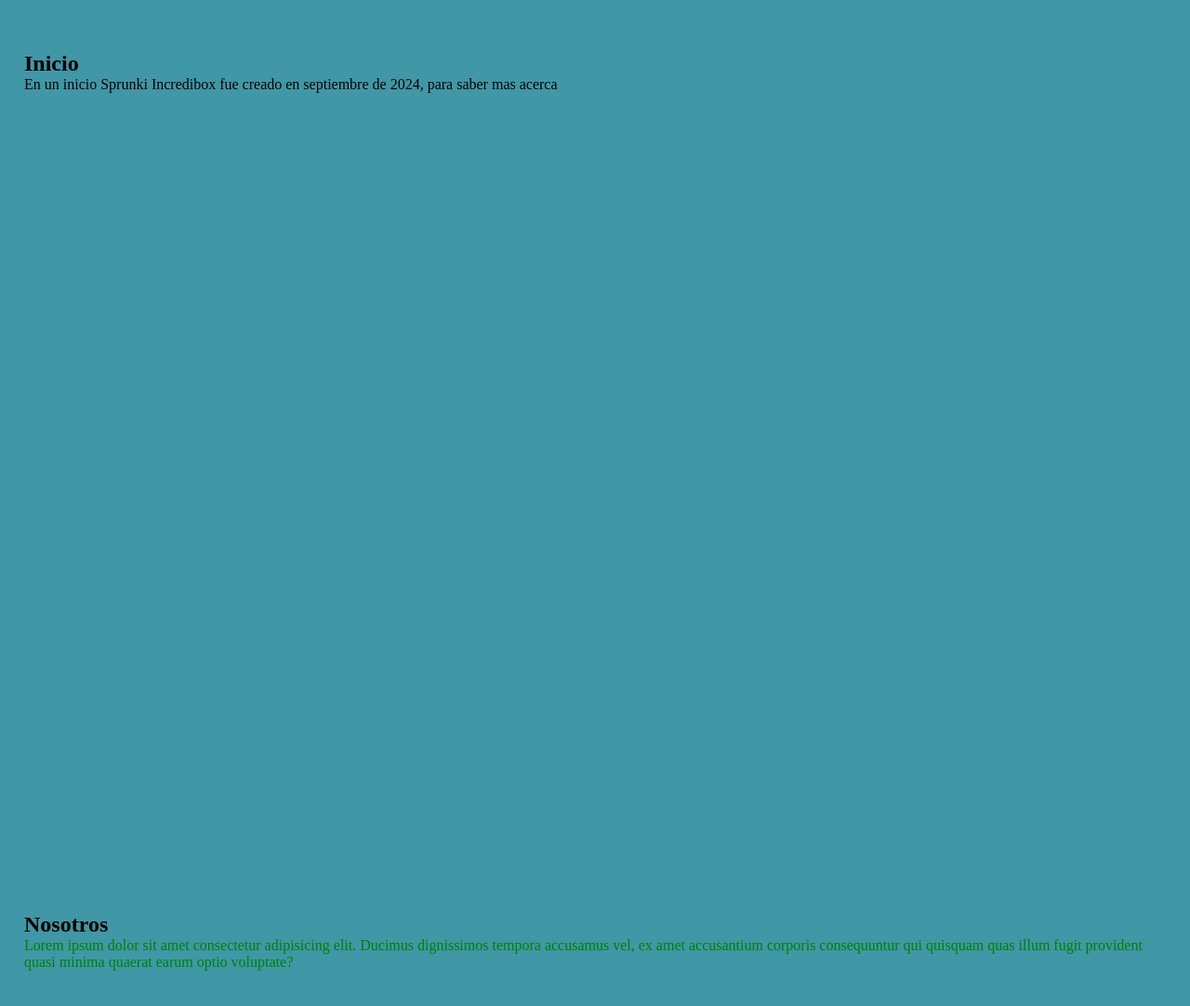
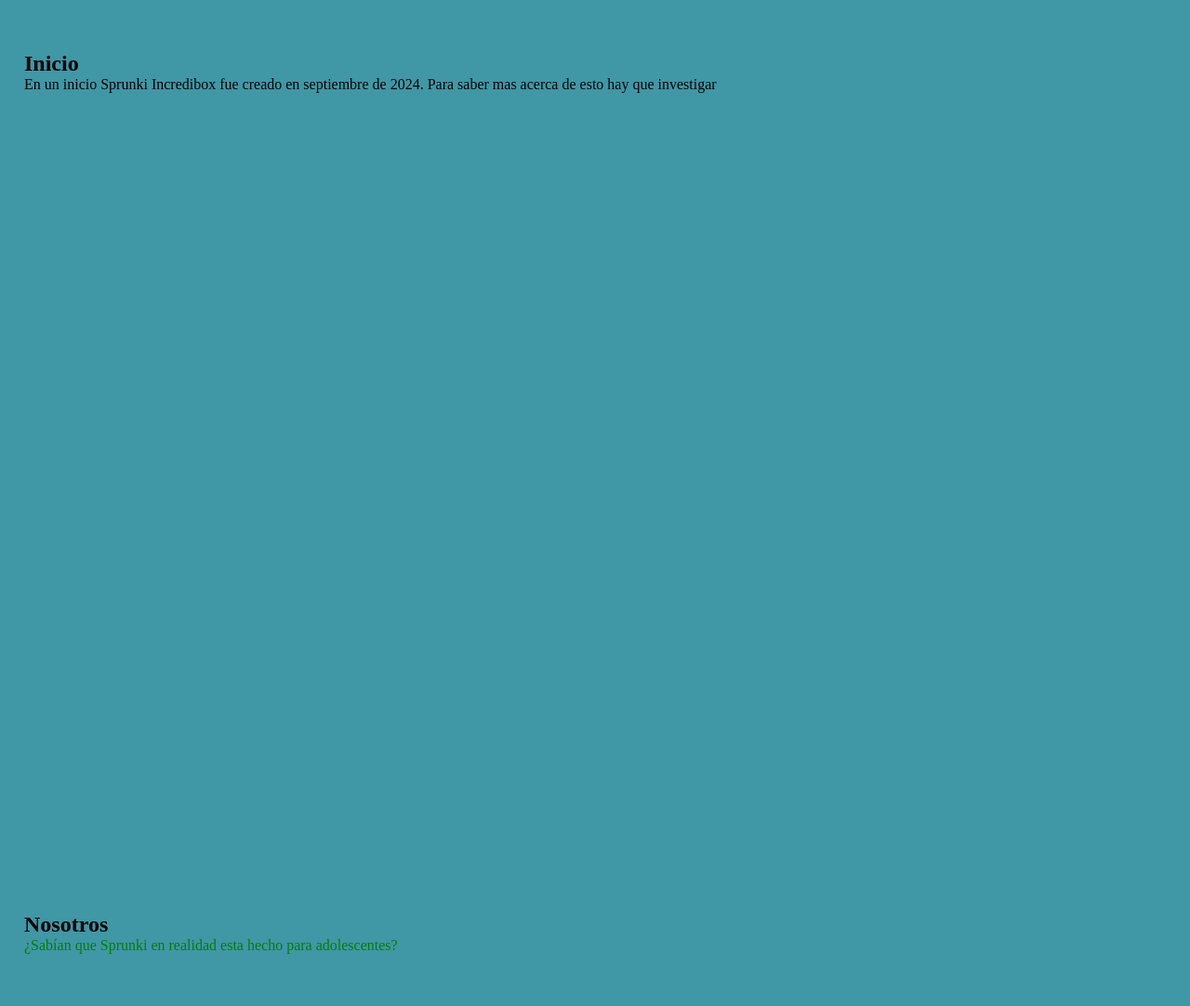
Before and after one commit to Caleb007666/Proyrecto01, a plain HTML site: page index.html in a window 1280 px wide. Shown: the part 1962-3044 px from the top of the page at 93% size. Drawn offline with Linux system fonts and the light colour scheme.

Commit message:
rearreglo2

```diff
--- a/index.html
+++ b/index.html
@@ -51,14 +51,12 @@
     </section>
     <section id="Inicio">
         <h2>Inicio</h2>
-        <p> En un inicio Sprunki Incredibox fue creado en septiembre de 2024, para saber mas acerca</p>
+        <p> En un inicio Sprunki Incredibox fue creado en septiembre de 2024. Para saber mas acerca de esto hay que investigar </p>
     </section>
     <section id="Nosotros">
         <h2>Nosotros</h2>
         <p id="sectioTwo">
-            Lorem ipsum dolor sit amet consectetur adipisicing elit. Ducimus dignissimos tempora accusamus vel, ex amet
-            accusantium corporis consequuntur qui quisquam quas illum fugit provident quasi minima quaerat earum optio
-            voluptate?
+            ¿Sabían que Sprunki en realidad esta hecho para adolescentes?
         </p>
     </section>
     <hr>
```
